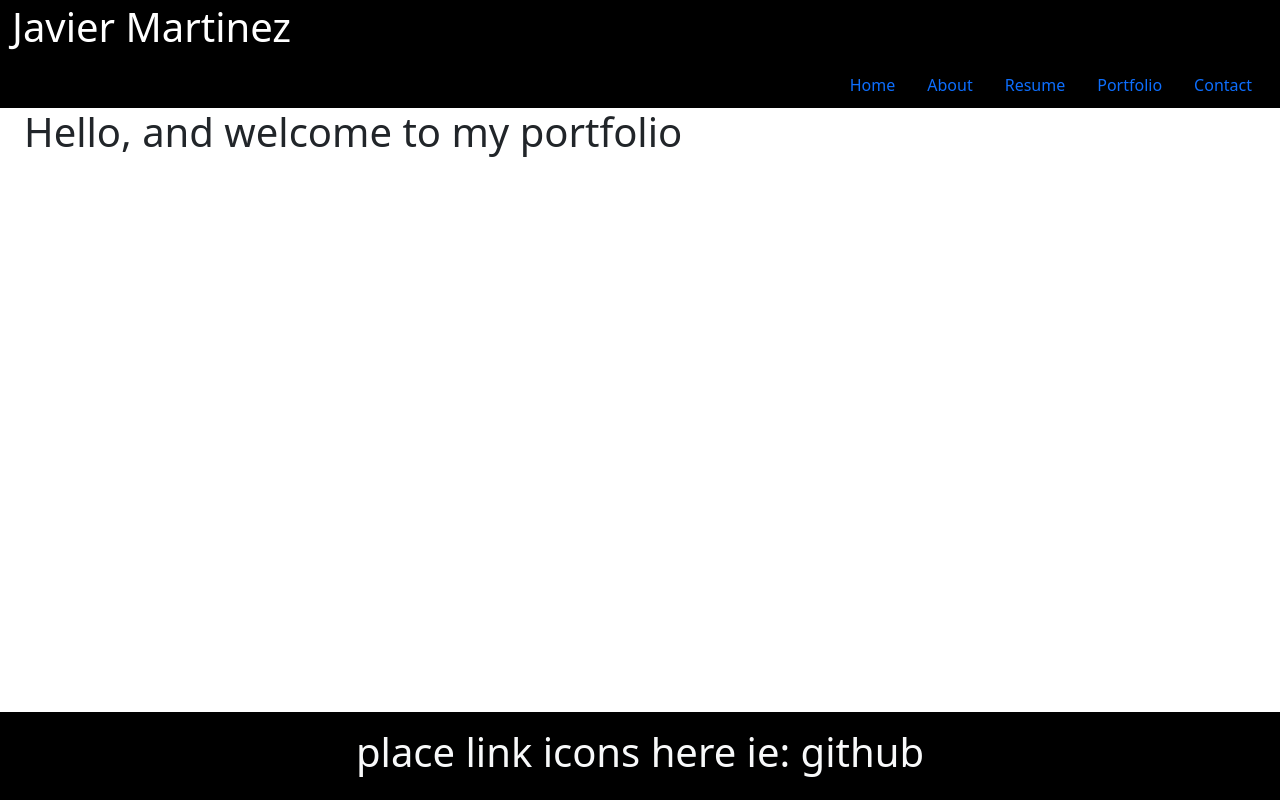
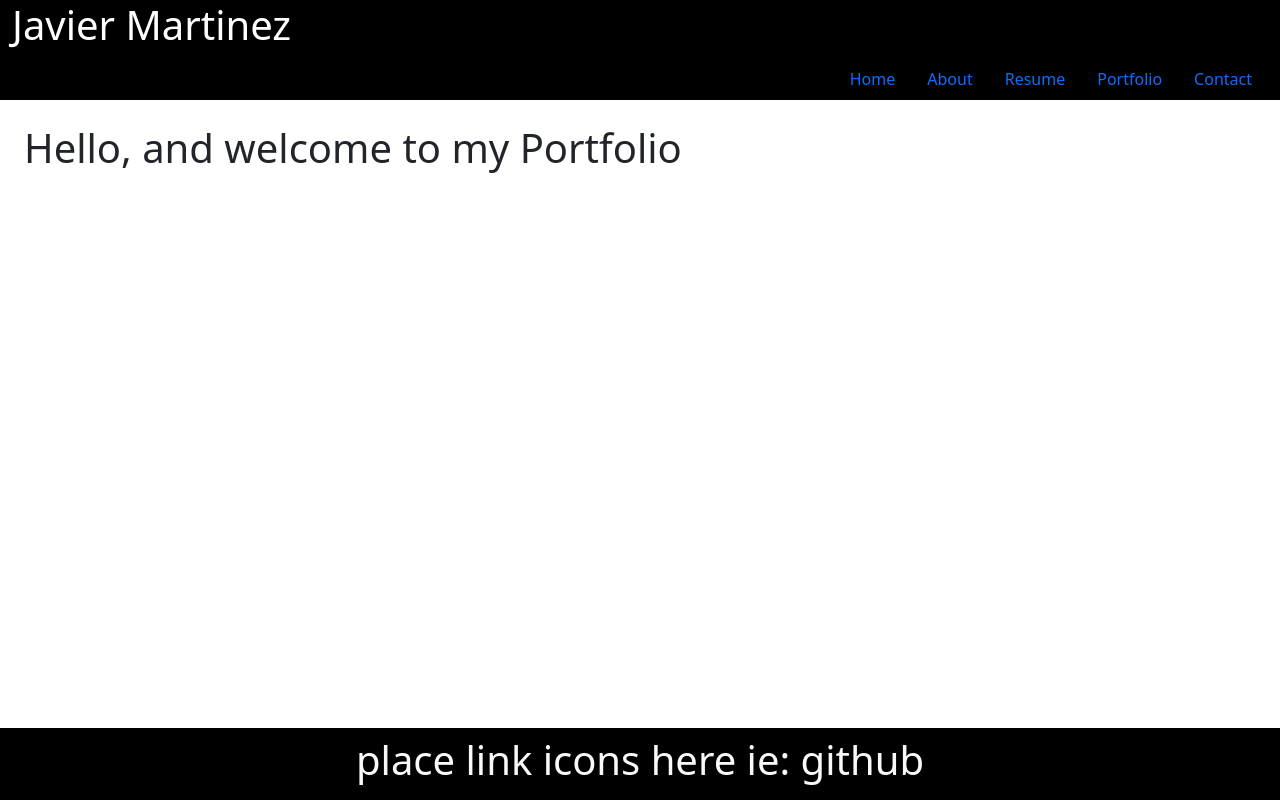
Before and after one commit to Javier2596/React-portfolio, a React (Create React App) app in the folder react-protfolio-app/: page / in a window 1280 px wide. Built offline with nearby package versions, Linux system fonts and the light colour scheme.

Commit message:
updated css for most pages fixed footer to stay at bottom of page

```diff
--- a/react-protfolio-app/public/index.html
+++ b/react-protfolio-app/public/index.html
@@ -24,7 +24,7 @@
       work correctly both with client-side routing and a non-root public URL.
       Learn how to configure a non-root public URL by running `npm run build`.
     -->
-    <title>Portfolio</title>
+    <title>My Portfolio</title>
   </head>
   <body>
     <noscript>You need to enable JavaScript to run this app.</noscript>
--- a/react-protfolio-app/src/components/footer.js
+++ b/react-protfolio-app/src/components/footer.js
@@ -1,10 +1,9 @@
 import React from 'react';
 import '../styles/index.css';
 
-
 function Footer() {
   return (
-      <footer className="header p-3 text-light text-center fixed-bottom">
+      <footer className="foot p-2 text-light text-center ">
         <h1> place link icons here ie: github</h1>
       </footer>
   );
--- a/react-protfolio-app/src/components/pages/About.js
+++ b/react-protfolio-app/src/components/pages/About.js
@@ -1,11 +1,12 @@
 import React from 'react';
-import img1 from '../../images/avatar.png'
+import img1 from '../../images/avatar.png';
+import '../../styles/index.css';
 
 export default function About() {
   return (
-    <div>
+    <div className="p-4">
       <h1>About Me</h1>
-      <img src={img1} alt="placeholder"></img>
+      <img src={img1} alt="placeholder" className="profileimg"></img>
       <p>
         Hello, my name is Javier Martinez. I was born in Tucson, AZ and have lived here my whole life. I originally went to school for Criminal Justice Studies; but have since made a career change to study Web Development and pursue a career in the Web Dev industry. So far I have learned many differnt languages, databases, and libraries to increase my knowledge and better my career as a fullstack web developer. My goals are to continue learning and practicing everything I have learned in class so that I am comfortable applying to jobs in the industry; and to someday pass my knowledge and experiences to other web developers who are starting like me.
       </p>
--- a/react-protfolio-app/src/components/pages/Contact.js
+++ b/react-protfolio-app/src/components/pages/Contact.js
@@ -2,7 +2,7 @@ import React from 'react';
 
 export default function Contact() {
   return (
-    <div>
+    <div className="p-4">
       <h1>Contact</h1>
       <h2>Name:</h2>
 
--- a/react-protfolio-app/src/components/pages/Home.js
+++ b/react-protfolio-app/src/components/pages/Home.js
@@ -2,8 +2,8 @@ import React from 'react';
 
 export default function Home() {
   return (
-    <div className="mx-4">
-      <h1>Hello, and welcome to my portfolio</h1>
+    <div className="m-4 ">
+      <h1>Hello, and welcome to my Portfolio</h1>
 
     </div>
   );
--- a/react-protfolio-app/src/components/pages/Portfolio.js
+++ b/react-protfolio-app/src/components/pages/Portfolio.js
@@ -1,16 +1,17 @@
 import React from 'react';
 import img2 from '../../images/PokeProj.png';
 import img3 from '../../images/IntentionalHealth.png';
+import '../../styles/index.css';
 
 export default function Portfolio() {
   return (
-  <div>
+  <div className="pb-5 p-4">
   <h1>My Portfolio</h1>
 
     <div className="m-3 p-3">
       <a href="https://mayamckinney.github.io/tumblr-marvel/">
         <div>
-          <img src={img2} alt="Pokemon Search"></img>
+          <img src={img2} alt="Pokemon Search" className="images"></img>
         </div>
       </a>
     </div>
@@ -18,7 +19,7 @@ export default function Portfolio() {
     <div className="m-3 p-3">
       <a href="https://intentional-health.herokuapp.com/">
         <div>
-          <img src={img3} alt="Intentional Health"></img>
+          <img src={img3} alt="Intentional Health" className="images"></img>
         </div>
       </a>
     </div>
--- a/react-protfolio-app/src/components/pages/Resume.js
+++ b/react-protfolio-app/src/components/pages/Resume.js
@@ -2,15 +2,11 @@ import React from 'react';
 
 export default function Resume() {
   return (
-    <div>
+    <div className="p-4">
       <h1>My Resume</h1>
-      <div>
-
-    </div>
-
 
       <p className="p-2">Proficiencies in:</p>
-      <ul className="m-3 p-4">
+      <ul className="m-3 p-2">
         <li>HTML</li>
         <li>CSS</li>
         <li>JavaScript</li>
--- a/react-protfolio-app/src/styles/index.css
+++ b/react-protfolio-app/src/styles/index.css
@@ -1,5 +1,28 @@
+html {
+  height:100%;
+}
+body {
+  position: relative;
+  margin:0;
+  min-height:100%;
+}
 .header {
-background: black;
-padding: 3px;
-color: white;
+  background: black;
+  padding: 1px;
+  color: white;
 }
+.foot {
+  background: black;
+  padding: 3px;
+  color: white;
+  right:0;
+  left:0;
+  bottom:0;
+  position:absolute
+}
+.profileimg {
+  max-width:200px;
+}
+.images {
+  max-width: 500px;
+}
```
